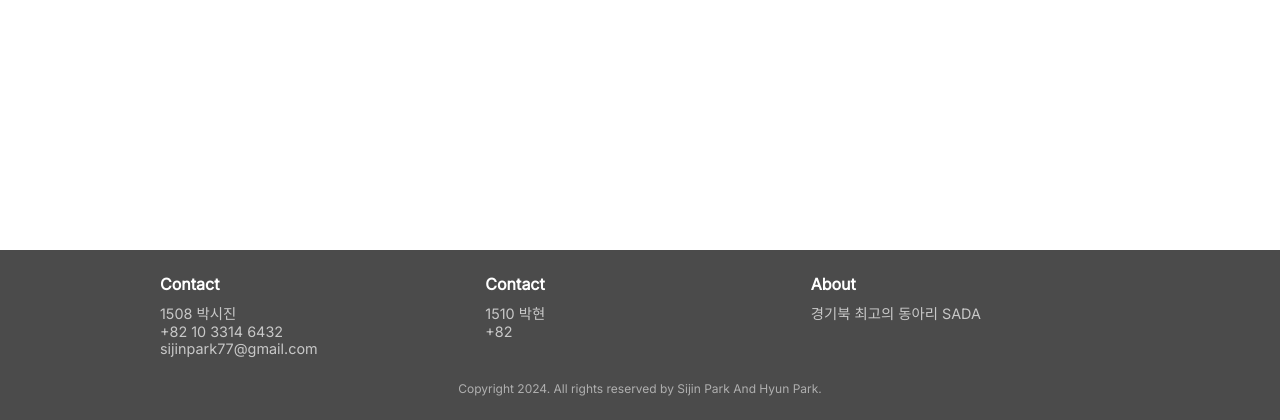
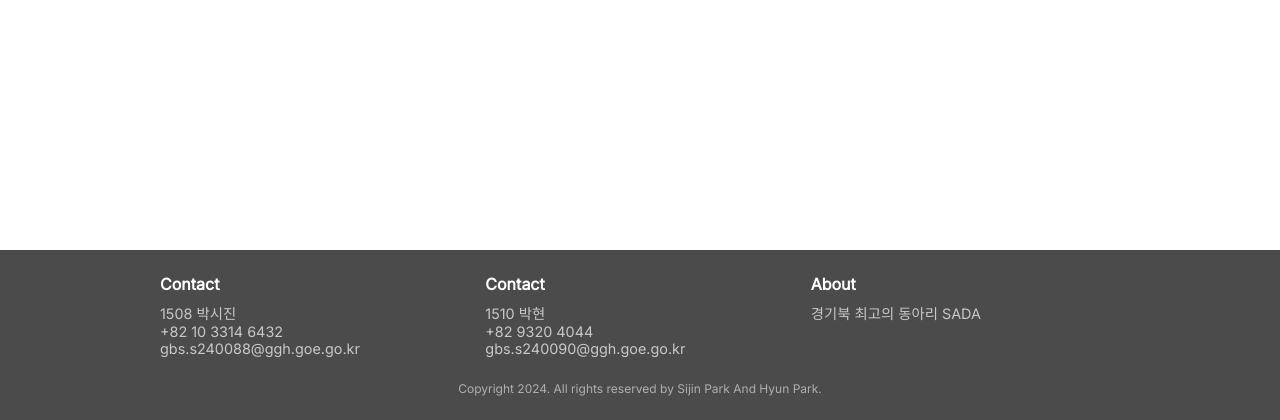
Before and after one commit to hp0303/Colab_image_uloader, a Flask app: page / in a window 1280 px wide. Shown: the part 550-970 px from the top of the page. Run offline with Flask 3, Linux system fonts and the light colour scheme.

Commit message:
Update index.html

```diff
--- a/templates/index.html
+++ b/templates/index.html
@@ -183,12 +183,13 @@
                 <span>Contact</span>
                 <span>1508 박시진</span>
                 <span>+82 10 3314 6432</span>
-                <span>sijinpark77@gmail.com</span>
+                <span>gbs.s240088@ggh.goe.go.kr</span>
             </div>
             <div>
                 <span>Contact</span>
                 <span>1510 박현</span>
-                <span>+82 </span>
+                <span>+82 9320 4044</span>
+                <span>gbs.s240090@ggh.goe.go.kr</span>
             </div>
             <div>
                 <span>About</span>
```
